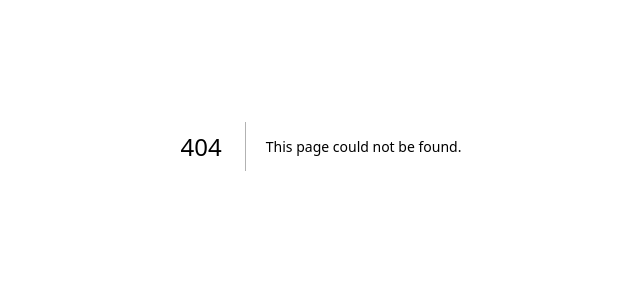
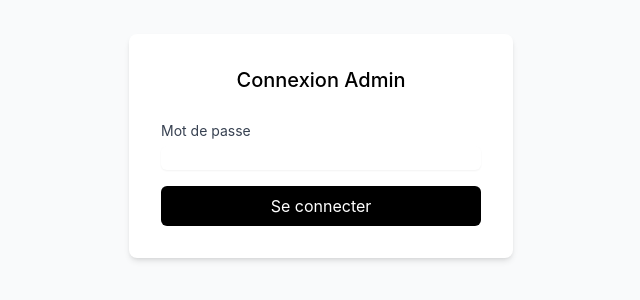
Before and after one commit to Thethetrader/propulsemysite, a Next.js app: page /admin-login in a window 1280 px wide. Before the commit this address had no page. Shown: the part 254-554 px from the top of the page, without its empty margins (319-959 px from the left). Built offline with nearby package versions, Linux system fonts and the light colour scheme.

Commit message:
feat(admin): ajoute page de connexion admin et protection par mot de passe

```diff
--- /dev/null
+++ b/app/admin-login/page.tsx
@@ -0,0 +1,54 @@
+"use client"
+
+import { useState } from 'react'
+import { useRouter } from 'next/navigation'
+
+export default function AdminLoginPage() {
+  const [password, setPassword] = useState('')
+  const [error, setError] = useState('')
+  const router = useRouter()
+
+  async function handleSubmit(e: React.FormEvent) {
+    e.preventDefault()
+    setError('')
+    try {
+      const res = await fetch('/api/admin-login', {
+        method: 'POST',
+        headers: { 'Content-Type': 'application/json' },
+        body: JSON.stringify({ password })
+      })
+      if (res.ok) {
+        router.push('/admin')
+      } else {
+        setError('Mot de passe incorrect')
+      }
+    } catch (err) {
+      setError('Erreur réseau')
+    }
+  }
+
+  return (
+    <div className="min-h-screen flex items-center justify-center bg-gray-50 px-4">
+      <form onSubmit={handleSubmit} className="bg-white p-8 rounded-lg shadow-md w-full max-w-sm">
+        <h1 className="text-xl font-medium mb-6 text-center">Connexion Admin</h1>
+        <label className="block mb-4">
+          <span className="text-gray-700 text-sm">Mot de passe</span>
+          <input
+            type="password"
+            value={password}
+            onChange={(e) => setPassword(e.target.value)}
+            className="mt-1 block w-full border-gray-300 rounded-md shadow-sm focus:border-black focus:ring-black"
+            required
+          />
+        </label>
+        {error && <p className="text-red-600 text-sm mb-4">{error}</p>}
+        <button
+          type="submit"
+          className="w-full bg-black text-white py-2 rounded-md hover:bg-gray-800 transition"
+        >
+          Se connecter
+        </button>
+      </form>
+    </div>
+  )
+}
--- /dev/null
+++ b/app/api/admin-login/route.ts
@@ -0,0 +1,17 @@
+import { NextResponse } from 'next/server'
+
+export async function POST(request: Request) {
+  const { password } = await request.json()
+  if (password === process.env.ADMIN_PASSWORD) {
+    const res = NextResponse.json({ ok: true })
+    res.cookies.set({
+      name: 'admin_auth',
+      value: '1',
+      httpOnly: true,
+      path: '/',
+      maxAge: 60 * 60 * 24 * 7 // 7 days
+    })
+    return res
+  }
+  return NextResponse.json({ ok: false }, { status: 401 })
+}
```
Also changed, not shown: middleware.ts (added, +19 -0 lines).
